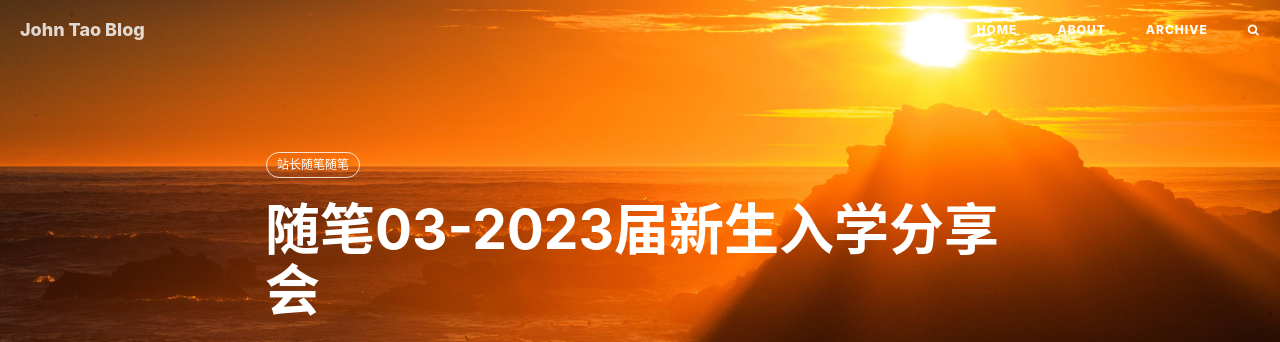
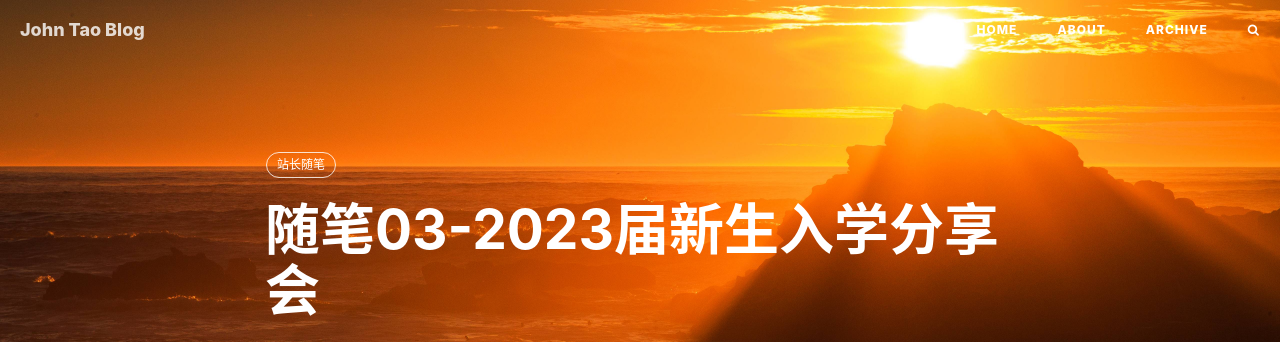
Before and after one commit to Draper-crypto/Draper-crypto.github.io, a Jekyll site: the page built from _posts/2023-09-19-27.md, in a window 1280 px wide and 900 px high. Shown: the top 342 px of the window. Built offline with Jekyll 4.4.1, drawn with Linux system fonts in a browser that asks for light colours; nearby versions of some CDN libraries; comment, search, counter and statistics services are not loaded.

Commit message:
Update 2023-09-19-27.md

```diff
--- a/_posts/2023-09-19-27.md
+++ b/_posts/2023-09-19-27.md
@@ -6,7 +6,7 @@ author:     Draper-crypto
 header-img: img/blogimg/Golden.jpg
 catalog: true
 tags:
-    - 站长随笔随笔
+    - 站长随笔
 ---
 
 > 由于文章是发表在公网上，部分内容已经修改校对，学校名、人名等已隐去。
```
